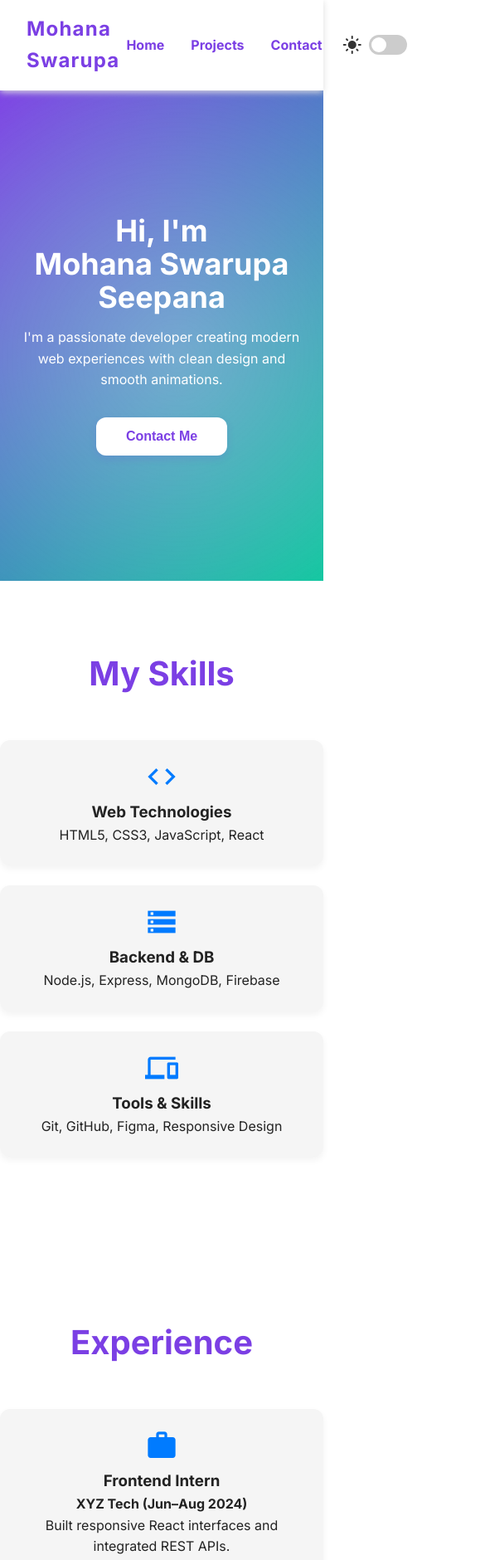
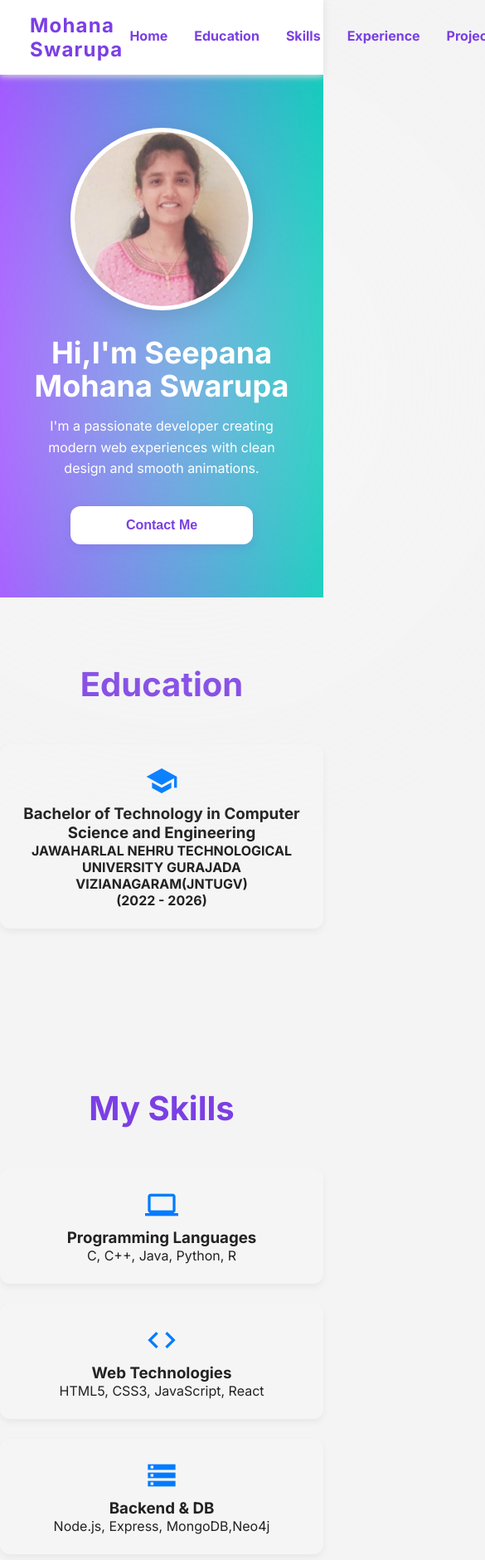
Before and after one commit to mohanaswarupaseepana/Portfolio, a plain HTML site: page index.html in a window 390 px wide. Shown: the top 1880 px of the page at 83% size, 585 px wide, since content can reach past the window. Drawn offline with Linux system fonts and the light colour scheme.

Commit message:
updated portfolio

```diff
--- a/index.html
+++ b/index.html
@@ -13,12 +13,16 @@
     <div class="container navbar" role="banner">
       <div class="logo" tabindex="0">Mohana Swarupa</div>
       <nav aria-label="Primary navigation">
-
         <ul>
           <li><a href="#hero">Home</a></li>
+          <li><a href="#education">Education</a></li>
+          <li><a href="#skills">Skills</a></li>
+          <li><a href="#experience">Experience</a></li>
           <li><a href="#projects">Projects</a></li>
+          <li><a href="#cv-download">Resume</a></li>
           <li><a href="#contact">Contact</a></li>
-          <li><div class="theme-toggle">
+          <li>
+            <div class="theme-toggle">
               <span class="material-icons">light_mode</span>
               <label class="switch">
                 <input type="checkbox" id="themeToggle">
@@ -30,18 +34,37 @@
       </nav>
     </div>
   </header>
-
   <main>
     <section id="hero" role="region" aria-label="Introduction">
       <div class="hero-content">
-        <h1>Hi, I'm <br> Mohana Swarupa Seepana </h1>
+  <div class="profile-photo">
+    <img src="../images/mohana.jpg" alt="Mohana Swarupa" />
+  </div>
+  <div class="text-intro">
+    <h1>Hi,I'm Seepana Mohana Swarupa  </h1>
     <p>I'm a passionate developer creating modern web experiences with clean design and smooth animations.</p>
     <button onclick="document.getElementById('contact').scrollIntoView({behavior:'smooth'});">Contact Me</button>
+  </div>
+</div>
+    </section>
+    <section id="education" role="region" aria-label="Education">
+      <h2 class="section-title">Education</h2>
+      <div class="card-grid">
+        <div class="card">
+          <span class="material-icons">school</span>
+          <h3>Bachelor of Technology in Computer Science and Engineering</h3>
+          <p><strong>JAWAHARLAL NEHRU TECHNOLOGICAL UNIVERSITY GURAJADA VIZIANAGARAM(JNTUGV)<br> (2022 - 2026)</strong></p>
+        </div>
       </div>
     </section>
     <section id="skills" role="region" aria-label="Skills">
   <h2 class="section-title">My Skills</h2>
   <div class="card-grid">
+    <div class="card">
+      <span class="material-icons">computer</span>
+      <h3>Programming Languages</h3>
+      <p>C, C++, Java, Python, R</p>
+    </div>
     <div class="card">
       <span class="material-icons">code</span>
       <h3>Web Technologies</h3>
@@ -50,12 +73,17 @@
     <div class="card">
       <span class="material-icons">storage</span>
       <h3>Backend & DB</h3>
-      <p>Node.js, Express, MongoDB, Firebase</p>
+      <p>Node.js, Express, MongoDB,Neo4j</p>
     </div>
     <div class="card">
       <span class="material-icons">devices</span>
-      <h3>Tools & Skills</h3>
-      <p>Git, GitHub, Figma, Responsive Design</p>
+      <h3>Tools </h3>
+      <p>Git, GitHub, Figma, Power BI</p>
+    </div>
+     <div class="card">
+      <span class="material-icons">people</span>
+      <h3>Soft Skills</h3>
+      <p>Problem Solving, Communication, Teamwork, Critical Thinking</p>
     </div>
   </div>
 </section>
@@ -65,14 +93,11 @@
   <div class="card-grid">
     <div class="card">
       <span class="material-icons">work</span>
-      <h3>Frontend Intern</h3>
-      <p><strong>XYZ Tech (Jun–Aug 2024)</strong><br>Built responsive React interfaces and integrated REST APIs.</p>
+      <h3>Full-Stack Intern</h3>
+      <p><strong>UptoSkills (May–Aug 2025)</strong><br> Built responsive React interfaces and integrated REST APIs in HRMS Project where all employees and HR's get connected in this platform
+    </p>
     </div>
-    <div class="card">
-      <span class="material-icons">computer</span>
-      <h3>Freelance Web Dev</h3>
-      <p><strong>2023 – Present</strong><br>Designed and deployed multiple websites for clients with custom features.</p>
-    </div>
+
   </div>
 </section>
 
@@ -81,30 +106,25 @@
   <div class="card-grid">
     <div class="card">
       <span class="material-icons">emoji_events</span>
-      <h3>Hackathon Winner</h3>
-      <p>1st Place in College Hackathon 2024</p>
+      <h3> Honors </h3>
+      <p>Cybersecurity(2023, 2024)</p>
     </div>
     <div class="card">
       <span class="material-icons">school</span>
-      <h3>Certified</h3>
-      <p>Google UX Design Certification</p>
+      <h2>Certified</h2>
+      <p><b>HackerRank Python Certificate</b></p>
+      <p><b>Infosys Springboard:</b> Agile, DBMS, NoSQL, OOP, Power BI, PHP</p>
+      <p><b>Edx:</b>Web Development, Machine Learning with Python, R Basics, SQL, Linux Essentials</p>
+      <p><b>Professional Certificate:</b> LLMOps (7 AI courses)</p>
     </div>
     <div class="card">
       <span class="material-icons">star</span>
       <h3>Top Performer</h3>
-      <p>Full-Stack Bootcamp 2023</p>
+      <p>NPTEL IOT – Top 5% performer</p>
     </div>
   </div>
 </section>
 
-<section id="cv-download" role="region" aria-label="Download CV">
-  <h2 class="section-title">Download CV</h2>
-  <div style="text-align: center; margin-bottom: 2rem;">
-    <a href="assets/MohanaSwarupa_CV.pdf" download class="cv-button">
-      <span class="material-icons">download</span> Download My Resume
-    </a>
-  </div>
-</section>
 
 
     <section id="projects" role="region" aria-label="Projects showcase">
@@ -118,6 +138,23 @@
             <a href="https://portfolio-mohanaswarupa.vercel.app/" class="project-link" aria-label="View Project One details">View Details <span class="material-icons" aria-hidden="true">arrow_forward</span></a>
           </div>
         </article>
+      </div>
+    </section>
+
+     <section id="activities" role="region" aria-label="Activities">
+      <h2 class="section-title">Activities</h2>
+      <div class="card-grid">
+        <div class="card">
+          <span class="material-icons">group</span>
+          <h3>Coordinating Work</h3>
+          <p>Speaker – Webcraft Workshop (2024)</p>
+          <p>Technical Coordinator – JNTUGV Tech Fest (2025)</p>
+        </div>
+        <div class="card">
+          <span class="material-icons">code</span>
+          <h3>Contributor</h3>
+          <p>SIH 2024 – Open-Source Contributor</p>
+        </div>
       </div>
     </section>
 
@@ -143,11 +180,9 @@
       </div>
     </section>
   </main>
-
   <footer role="contentinfo">
-    <p>&copy; 2025 Your Name. All rights reserved.</p>
+    <p>&copy; 2025 Seepana Mohana Swarupa. All rights reserved.</p>
   </footer>
-
   <script src="scripts.js" defer></script>
 </body>
 </html>
--- a/styles.css
+++ b/styles.css
@@ -20,14 +20,10 @@
 
 body {
   font-family: var(--font-family);
-  background-color: #ffffff;
-  color: #222;
-  line-height: 1.6;
-  min-height: 100vh;
-  display: flex;
-  flex-direction: column;
-  scroll-behavior: smooth;
-  transition: background 0.4s, color 0.4s;
+  margin: 0;
+  padding: 0;
+  background-color: #f4f4f4;
+  transition: background-color 0.3s ease;
 }
 
 a {
@@ -51,10 +47,9 @@ header {
 }
 
 .container {
-  max-width: 960px;
+  max-width: 1200px;
   margin: 0 auto;
-  padding-left: var(--spacing);
-  padding-right: var(--spacing);
+  padding: 0 20px;
 }
 
 header .navbar {
@@ -97,16 +92,9 @@ main {
 
 /* Hero Section */
 #hero {
-  display: flex;
-  align-items: center;
-  justify-content: center;
-  min-height: 70vh;
-  background: linear-gradient(135deg, var(--color-primary), var(--color-secondary));
+  background: linear-gradient(to right, #9b4dff, #00c7b7);
   color: white;
-  text-align: center;
-  padding: 0 var(--spacing);
-  position: relative;
-  overflow: hidden;
+  padding: 4rem 2rem;
 }
 
 #hero::before {
@@ -116,7 +104,7 @@ main {
   left: -50%;
   width: 200%;
   height: 200%;
-  background: radial-gradient(circle at center, rgba(255 255 255 / 0.3), transparent 60%);
+  background: radial-gradient(circle at center, rgba(255, 255, 255, 0.3), transparent 60%);
   animation: pulseBg 6s ease-in-out infinite;
   z-index: 0;
 }
@@ -130,11 +118,100 @@ main {
   }
 }
 
-#hero .hero-content {
-  position: relative;
-  z-index: 1;
+.hero-content {
+  display: flex;
+  align-items: center;
+  justify-content: flex-start; /* Align to the left */
+  gap: 2rem;
+  max-width: 1200px;
+  margin: 0 auto;
+  flex-wrap: wrap;
+}
+
+.profile-photo {
+  width: 220px;
+  height: 220px;
+  border-radius: 50%;
+  border: 5px solid white;
+  box-shadow: 0 8px 24px rgba(0, 0, 0, 0.15);
+  overflow: hidden;
+  display: flex;
+  align-items: center;
+  justify-content: center;
+  background-color: white;
+}
+
+.profile-photo img {
+  width: 100%;
+  height: 100%;
+  object-fit: cover;
+  object-position: top center;
+  border-radius: 50%;
+}
+
+.text-intro {
   max-width: 600px;
+  text-align: left;
 }
+
+.text-intro h1 {
+  font-size: 3rem;
+  margin: 0 0 1rem 0;
+}
+
+.text-intro p {
+  font-size: 1.25rem;
+  line-height: 1.6;
+  margin-bottom: 1.5rem;
+}
+
+.text-intro button {
+  padding: 0.75rem 1.5rem;
+  font-size: 1rem;
+  font-weight: bold;
+  background: white;
+  color: purple;
+  border: 2px solid purple;
+  border-radius: 10px;
+  cursor: pointer;
+  transition: background 0.3s ease;
+}
+
+.text-intro button:hover {
+  background: #f0f0f0;
+}
+@media (max-width: 768px) {
+  .hero-content {
+    flex-direction: column;
+    align-items: center;
+    text-align: center;
+  }
+
+  .text-intro {
+    text-align: center;
+  }
+
+  .text-intro h1 {
+    font-size: 2.25rem;
+  }
+
+  .text-intro p {
+    font-size: 1.1rem;
+  }
+
+    .text-intro button {
+    width: 100%;
+    max-width: 220px;
+    margin: 0 auto;
+  }
+}
+
+#hero {
+  background: linear-gradient(to right, #9b4dff, #00c7b7);
+  color: white;
+}
+
+
 
 #hero h1 {
   font-size: 3.5rem;
@@ -216,8 +293,8 @@ h2.section-title {
 }
 
 .project-image {
-  width: 300px;
-  height: 300px;
+  width: 100%;
+  height: 200px;
   object-fit: cover;
   object-position: center;
   display: block;
@@ -282,6 +359,7 @@ h2.section-title {
   flex-direction: column;
   gap: var(--spacing);
 }
+
 label {
   font-weight: 600;
   color: var(--color-text);
@@ -299,9 +377,11 @@ textarea {
   resize: vertical;
   min-height: 42px;
 }
+
 textarea {
   min-height: 120px;
 }
+
 input[type="text"]:focus,
 input[type="email"]:focus,
 textarea:focus {
@@ -325,6 +405,7 @@ button[type="submit"] {
   justify-content: center;
   gap: 8px;
 }
+
 button[type="submit"]:hover,
 button[type="submit"]:focus {
   background: var(--color-secondary);
@@ -392,11 +473,12 @@ footer {
   border-radius: 12px;
   text-align: center;
   box-shadow: 0 4px 8px rgba(0,0,0,0.05);
-  transition: background 0.4s, color 0.4s;
+  transition: transform 0.3s ease;
 }
 
 .card:hover {
   transform: translateY(-5px);
+   box-shadow: 0 12px 20px rgba(0, 0, 0, 0.2);
 }
 
 .card .material-icons {
@@ -405,19 +487,7 @@ footer {
   margin-bottom: 0.5rem;
 }
 
-.cv-button {
-  display: inline-block;
-  padding: 0.75rem 1.5rem;
-  font-size: 1rem;
-  background-color: #007BFF;
-  color: #fff;
-  border-radius: 8px;
-  text-decoration: none;
-  transition: background 0.3s ease;
-}
-.cv-button:hover {
-  background-color: #0056b3;
-}
+
 
 /* Toggle switch styling */
 .theme-toggle {
@@ -434,11 +504,13 @@ footer {
   width: 46px;
   height: 24px;
 }
+
 .switch input {
   opacity: 0;
   width: 0;
   height: 0;
 }
+
 .slider {
   position: absolute;
   cursor: pointer;
@@ -448,6 +520,7 @@ footer {
   transition: .4s;
   border-radius: 24px;
 }
+
 .slider:before {
   position: absolute;
   content: "";
@@ -459,9 +532,11 @@ footer {
   transition: .4s;
   border-radius: 50%;
 }
+
 input:checked + .slider {
   background-color: #007BFF;
 }
+
 input:checked + .slider:before {
   transform: translateX(22px);
 }
@@ -531,9 +606,11 @@ body.dark #hero button {
 body.dark .theme-toggle {
   color: #f0f0f0;
 }
+
 body.dark label {
   color: #f0f0f0;
 }
+
 .project-card:hover {
   transform: translateY(-5px);
 }
```
Also changed, not shown: images/mohana.jpg (added), 1 other file. Lines whose indentation alone changed are shown as unchanged.
